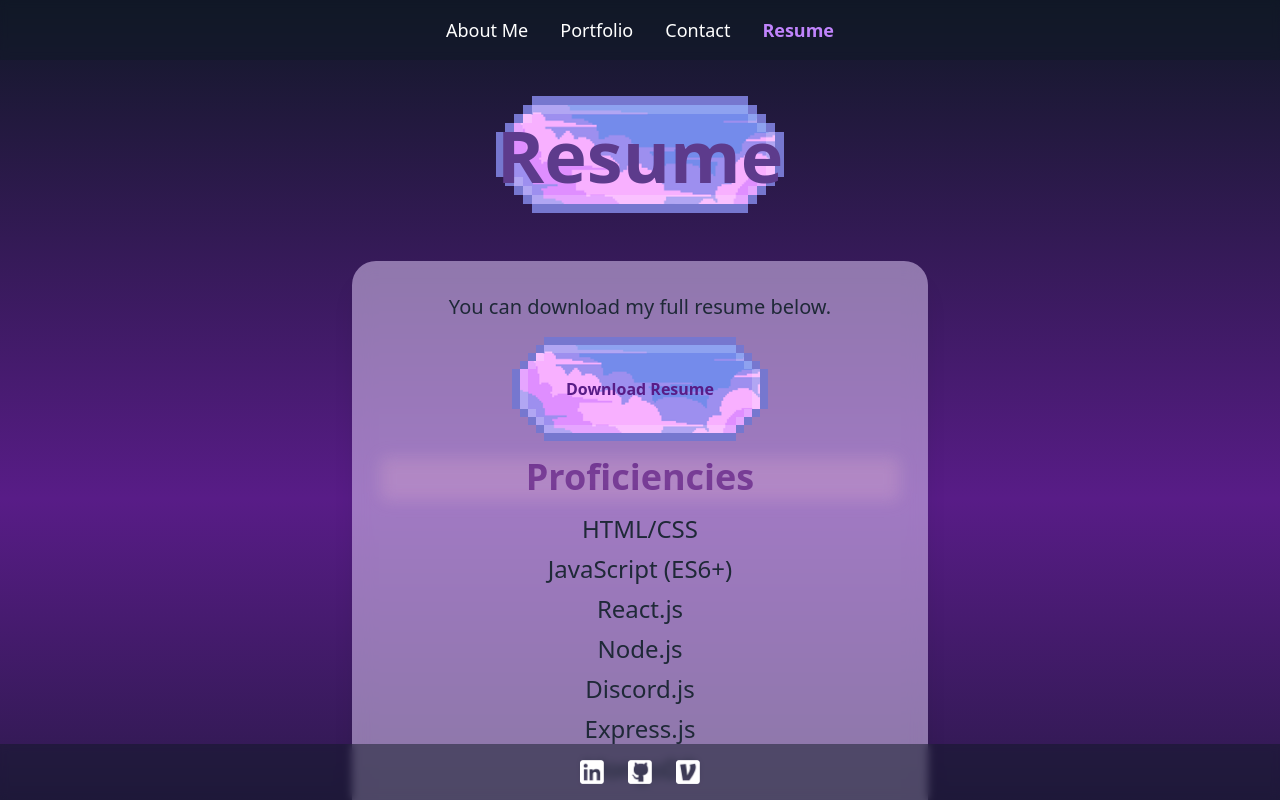
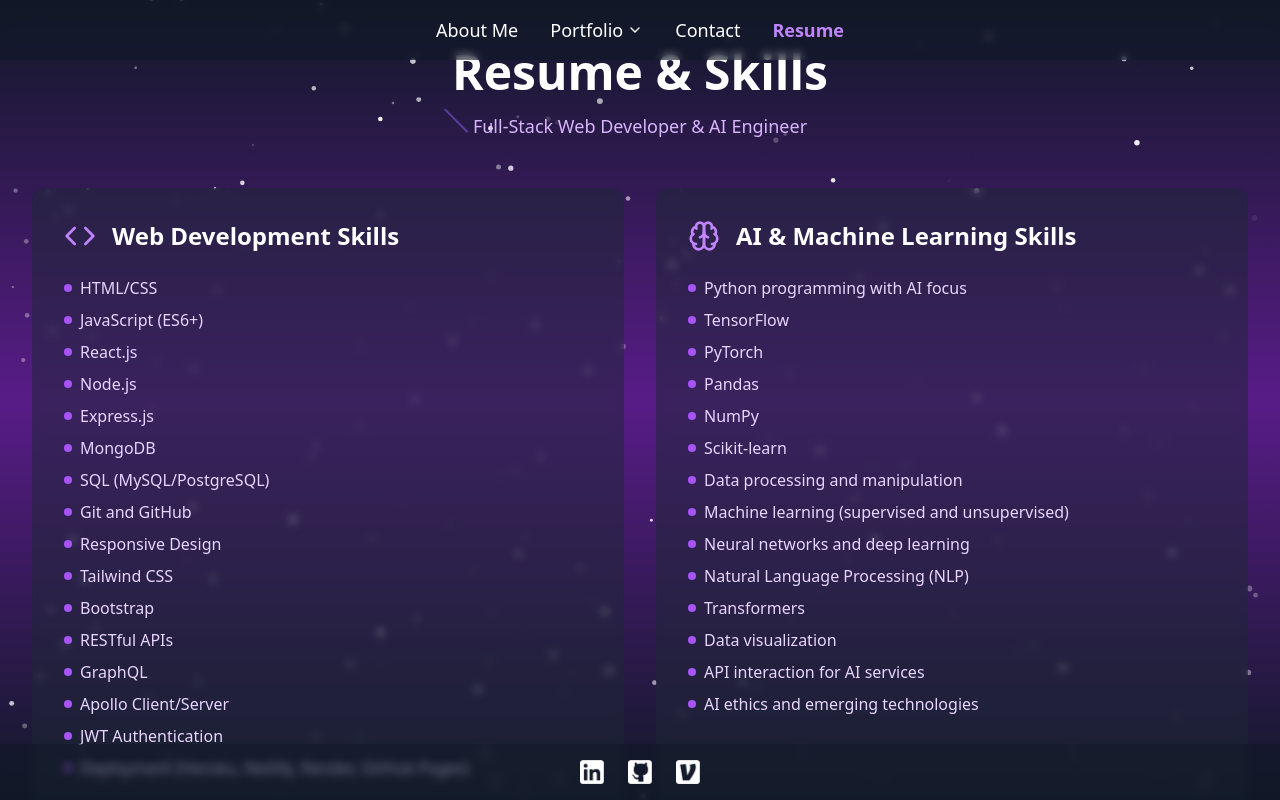
Before and after one commit to SikoticVinyl/SiksReactPortfolio, a React (Vite) app: page /resume in a window 1280 px wide. Built offline with nearby package versions, Linux system fonts and the light colour scheme.

Commit message:
overhauled resume page, updated portfolio drop down logic to be easier to handle.

```diff
--- a/src/components/Navigation.jsx
+++ b/src/components/Navigation.jsx
@@ -1,8 +1,27 @@
-import React, { useState } from 'react';
+import React, { useState, useRef, useEffect } from 'react';
 import { NavLink } from 'react-router-dom';
+import { ChevronDown } from 'lucide-react';
 
 function Navigation() {
   const [isPortfolioOpen, setIsPortfolioOpen] = useState(false);
+  const dropdownRef = useRef(null);
+
+  useEffect(() => {
+    function handleClickOutside(event) {
+      if (dropdownRef.current && !dropdownRef.current.contains(event.target)) {
+        setIsPortfolioOpen(false);
+      }
+    }
+
+    document.addEventListener("mousedown", handleClickOutside);
+    return () => {
+      document.removeEventListener("mousedown", handleClickOutside);
+    };
+  }, []);
+
+  const togglePortfolio = () => {
+    setIsPortfolioOpen(!isPortfolioOpen);
+  };
 
   return (
     <nav className="fixed top-0 left-0 right-0 z-50 bg-gray-900 bg-opacity-50 backdrop-blur-sm">
@@ -20,28 +39,19 @@
               About Me
             </NavLink>
           </li>
-          <li
-            className="relative group"
-            onMouseEnter={() => setIsPortfolioOpen(true)}
-            onMouseLeave={() => setIsPortfolioOpen(false)}
-          >
+          <li ref={dropdownRef} className="relative">
             <button
-              className="text-lg text-white hover:text-purple-400 transition-colors duration-200"
+              onClick={togglePortfolio}
+              className="text-lg text-white hover:text-purple-400 transition-colors duration-200 flex items-center"
             >
               Portfolio
+              <ChevronDown className={`ml-1 w-4 h-4 transition-transform duration-200 ${isPortfolioOpen ? 'rotate-180' : ''}`} />
             </button>
-            <div
-              className={`
-                absolute left-0 mt-2 w-48 rounded-md shadow-lg bg-gray-800 ring-1 ring-black ring-opacity-5
-                transition-opacity duration-150 ease-in-out
-                ${isPortfolioOpen ? 'opacity-100 visible' : 'opacity-0 invisible'}
-              `}
-            >
-              <div className="py-1" role="menu" aria-orientation="vertical" aria-labelledby="options-menu">
+            {isPortfolioOpen && (
+              <div className="absolute left-0 mt-2 w-48 rounded-md shadow-lg bg-gray-800 ring-1 ring-black ring-opacity-5 py-1">
                 <NavLink
                   to="/portfolio/bootcamp"
                   className="block px-4 py-2 text-sm text-white hover:bg-gray-700"
-                  role="menuitem"
                   onClick={() => setIsPortfolioOpen(false)}
                 >
                   Bootcamp Projects
@@ -49,13 +59,12 @@
                 <NavLink
                   to="/portfolio/personal"
                   className="block px-4 py-2 text-sm text-white hover:bg-gray-700"
-                  role="menuitem"
                   onClick={() => setIsPortfolioOpen(false)}
                 >
                   Personal Projects
                 </NavLink>
               </div>
-            </div>
+            )}
           </li>
           <li>
             <NavLink
--- a/src/components/Resume.jsx
+++ b/src/components/Resume.jsx
@@ -1,61 +1,87 @@
 import React from 'react';
-import PanelsBlank from '../assets/Panels_Blank.png'
+import { Sparkles } from './Sparkles';
+import { Meteors } from './Meteors';
+import { Download, Code, Brain } from 'lucide-react';
 
 function Resume() {
-  const proficiencies = [
-    "HTML/CSS",
-    "JavaScript (ES6+)",
-    "React.js",
-    "Node.js",
-    "Discord.js",
-    "Express.js",
-    "MongoDB",
-    "SQL (MySQL/noSQL)",
-    "Git and GitHub",
-    "Responsive Design",
-    "jQuery",
-    "Tailwind CSS",
-    "Bootstrap",
-    "APIs",
-    "GraphQL",
-    "Apollo Client/Server",
-    "RESTful APIs",
-    "JWT Authentication",
-    "Deployment (Heroku, Netlify, Render, GitHub Pages)",
+  const webDevelopmentSkills = [
+    "HTML/CSS", "JavaScript (ES6+)", "React.js", "Node.js", "Express.js",
+    "MongoDB", "SQL (MySQL/PostgreSQL)", "Git and GitHub", "Responsive Design",
+    "Tailwind CSS", "Bootstrap", "RESTful APIs", "GraphQL", "Apollo Client/Server",
+    "JWT Authentication", "Deployment (Heroku, Netlify, Render, GitHub Pages)",
+  ];
+
+  const aiSkills = [
+    "Python programming with AI focus", "TensorFlow", "PyTorch", "Pandas",
+    "NumPy", "Scikit-learn", "Data processing and manipulation",
+    "Machine learning (supervised and unsupervised)", "Neural networks and deep learning",
+    "Natural Language Processing (NLP)", "Transformers", "Data visualization",
+    "API interaction for AI services", "AI ethics and emerging technologies",
   ];
 
   return (
-    <section className="flex flex-col items-center py-8 px-4">
-      <div className="w-full max-w-xl flex flex-col items-center space-y-4 spacing">
-        <div className="w-full flex flex-col justify-center items-center relative mb-8">
-          <img src={PanelsBlank} alt="Background" className="w-1/2 h-auto object-cover" />
-          <h2 className="text-dark-purple text-4xl sm:text-5xl md:text-6xl lg:text-7xl font-bold text-center absolute">Resume</h2>
-        </div>
-        <div className="bg-purple-200 bg-opacity-50 rounded-3xl p-8 text-center shadow-xl overflow-auto" style={{ maxHeight: '80vh', backdropFilter: 'blur(10px)' }}>
-          <p className="text-gray-800 text-sm sm:text-base md:text-lg lg:text-xl mb-4">You can download my full resume below.</p>
-          <div className="flex justify-center">
-            <a href="/DanaFulmerTechResume.pdf" download="DanaFulmerTechResume.pdf" className="relative inline-block">
-              <img src={PanelsBlank} alt="Download Resume" className="w-3/5 md:w-2/5 lg:w-4/5 h-auto object-cover mx-auto" />
-              <span className="absolute top-0 left-0 w-full h-full flex items-center justify-center text-purple-900 font-bold py-2 px-4">
-                Download Resume
-              </span>
-            </a>
-          </div>
-          <div>
-            <div className="relative">
-              <h3 className="text-purple-900 text-xl sm:text-2xl md:text-3xl lg:text-4xl font-bold my-4 text-center shadow-glow">Proficiencies</h3>
-              <div className="absolute top-0 -inset-1 rounded-lg bg-light-pink bg-opacity-20 blur"></div>
+    <div className="fixed inset-0 bg-gradient-to-b from-gray-900 via-purple-900 to-gray-900">
+      <Sparkles particleColor="#FFFFFF" particleCount={200} minSize={1} maxSize={3} />
+      <Meteors meteorColor="#8B5CF6" meteorCount={15} />
+
+      <div className="absolute inset-0 overflow-auto">
+        <div className="relative z-10 min-h-screen py-12 px-4 sm:px-6 lg:px-8">
+          <div className="max-w-7xl mx-auto">
+            <div className="text-center mb-12">
+              <h1 className="text-4xl sm:text-5xl font-bold text-white mb-4">Resume & Skills</h1>
+              <p className="text-lg text-purple-300">Full-Stack Web Developer & AI Engineer</p>
             </div>
-            <ul className="list-none space-y-2 pl-0 text-left md:text-center">
-            {proficiencies.map((skill, index) => (
-              <li key={index} className="text-gray-800 text-md sm:text-lg md:text-xl lg:text-2xl">{skill}</li>
-            ))}
-            </ul>
+
+            <div className="grid grid-cols-1 lg:grid-cols-2 gap-8 mb-12">
+              {/* Web Development Skills */}
+              <div className="bg-gray-800 bg-opacity-50 backdrop-blur-sm rounded-xl p-8">
+                <div className="flex items-center mb-6">
+                  <Code className="w-8 h-8 text-purple-400 mr-4" />
+                  <h2 className="text-2xl font-bold text-white">Web Development Skills</h2>
+                </div>
+                <ul className="space-y-2 text-purple-200">
+                  {webDevelopmentSkills.map((skill, index) => (
+                    <li key={index} className="flex items-center">
+                      <span className="w-2 h-2 bg-purple-500 rounded-full mr-2"></span>
+                      {skill}
+                    </li>
+                  ))}
+                </ul>
+              </div>
+
+              {/* AI Skills */}
+              <div className="bg-gray-800 bg-opacity-50 backdrop-blur-sm rounded-xl p-8">
+                <div className="flex items-center mb-6">
+                  <Brain className="w-8 h-8 text-purple-400 mr-4" />
+                  <h2 className="text-2xl font-bold text-white">AI & Machine Learning Skills</h2>
+                </div>
+                <ul className="space-y-2 text-purple-200">
+                  {aiSkills.map((skill, index) => (
+                    <li key={index} className="flex items-center">
+                      <span className="w-2 h-2 bg-purple-500 rounded-full mr-2"></span>
+                      {skill}
+                    </li>
+                  ))}
+                </ul>
+              </div>
+            </div>
+
+            {/* Download Resume Button */}
+            <div className="text-center">
+              <a
+                href="/DanaFulmerTechResume.pdf"
+                download="DanaFulmerTechResume.pdf"
+                className="inline-flex items-center px-6 py-3 border border-transparent text-base font-medium rounded-md text-white bg-purple-600 hover:bg-purple-700 focus:outline-none focus:ring-2 focus:ring-offset-2 focus:ring-purple-500 transition duration-150 ease-in-out"
+              >
+                <Download className="w-5 h-5 mr-2" />
+                Download Full Resume
+              </a>
+            </div>
           </div>
         </div>
       </div>
-    </section>
+    </div>
   );
-};
+}
 
 export default Resume;
```
